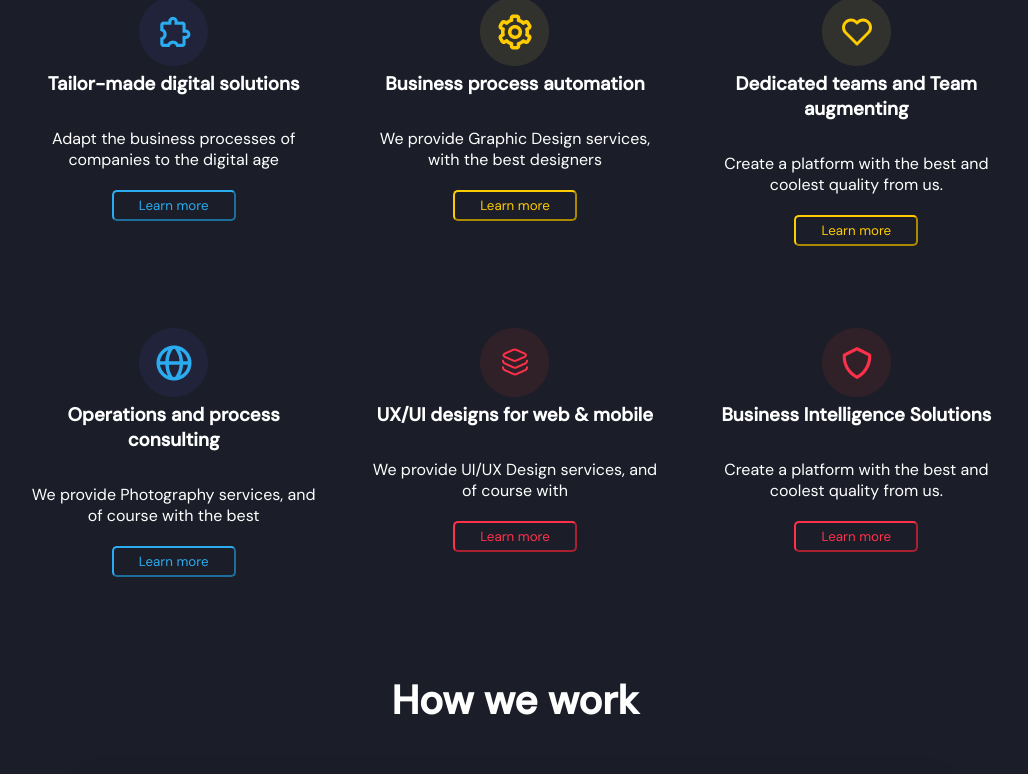
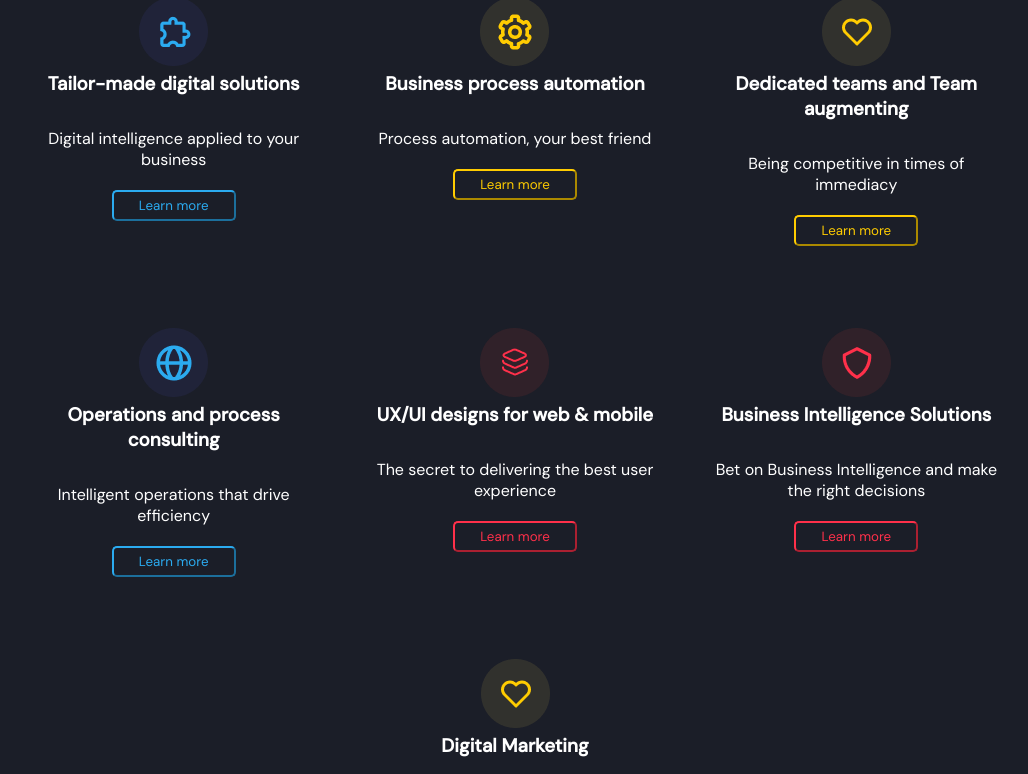
Before and after one commit to hectorRperez/webLeads, a Vue app: page / in a window 1280 px wide. Shown: the part 1033-1807 px from the top of the page, without its empty margins (125-1153 px from the left). Built offline with nearby package versions, Linux system fonts and the light colour scheme.

Commit message:
update our service

```diff
--- a/src/components/OurServices.vue
+++ b/src/components/OurServices.vue
@@ -59,6 +59,15 @@
         <h3>{{ $store.state.language.ourServices.BusinessIntelligence }}</h3>
         <p>{{ $store.state.language.ourServices.BusinessIntelligenceInfo }}</p>
         <button class="btnRed">
+          {{ $store.state.language.ourServices.btnKnowMore }}
+        </button>
+      </div>
+
+      <div class="item">
+        <img src="./../assets/img/Icon_7.png" alt="" />
+        <h3>{{ $store.state.language.ourServices.DigitalMarketing }}</h3>
+        <p>{{ $store.state.language.ourServices.DigitalMarketingInfo }}</p>
+        <button class="btnYellow">
           {{ $store.state.language.ourServices.btnKnowMore }}
         </button>
       </div>
--- a/src/languages/en.json
+++ b/src/languages/en.json
@@ -15,22 +15,25 @@
 		"InfoOurServices": "At WebLeads we help you to adapt your company's business processes so that you can focus on what really matters to you, thus facilitating the achievement of your goals, providing added value to your customers, and increasing the productivity of your resources.",
 
 		"DigitalSolution": "Tailor-made digital solutions",
-		"DigitalSolutionInfo": "Adapt the business processes of companies to the digital age",
+		"DigitalSolutionInfo": "Digital intelligence applied to your business",
 
 		"UIDesign": "UX/UI designs for web & mobile",
-		"UIDesignInfo": "We provide UI/UX Design services, and of course with",
+		"UIDesignInfo": "The secret to delivering the best user experience",
 
 		"Automatizacion": "Business process automation",
-		"AutomatizacionInfo": "We provide Graphic Design services, with the best designers",
+		"AutomatizacionInfo": "Process automation, your best friend",
 
 		"DedicatedTeam": "Dedicated teams and Team augmenting",
-		"DedicatedTeamInfo": "Create a platform with the best and coolest quality from us.",
+		"DedicatedTeamInfo": "Being competitive in times of immediacy",
 
 		"Operations": "Operations and process consulting",
-		"OperationsInfo": "We provide Photography services, and of course with the best",
+		"OperationsInfo": "Intelligent operations that drive efficiency",
 
 		"BusinessIntelligence": "Business Intelligence Solutions",
-		"BusinessIntelligenceInfo": "Create a platform with the best and coolest quality from us.",
+		"BusinessIntelligenceInfo": "Bet on Business Intelligence and make the right decisions",
+
+		"DigitalMarketing": "Digital Marketing",
+		"DigitalMarketingInfo": "Results-oriented digital strategie",
 
 		"btnKnowMore": "Learn more"
 	},
--- a/src/languages/es.json
+++ b/src/languages/es.json
@@ -15,22 +15,25 @@
 		"InfoOurServices": "En WebLeads te ayudamos a adaptar los procesos de negocio de tu empresa para que tu puedas dedicarte a lo que realmente te importa, facilitando de este modo la consecución de tus objetivos, aportando valor añadido a tus clientes, y aumentando la productividad de tus recursos.",
 
 		"DigitalSolution": "Soluciones digitales a medida",
-		"DigitalSolutionInfo": "Adaptar los procesos de negocio de las empresas a la era digita",
+		"DigitalSolutionInfo": "Inteligencia digital aplicada a tu negocio",
 
 		"UIDesign": "Diseños UX/UI para web y móvil",
-		"UIDesignInfo": "Brindamos servicios de Diseño UI/UX, y por supuesto con",
+		"UIDesignInfo": "El secreto para ofrecer la mejor experiencia de usuario",
 
 		"Automatizacion": "Automatización de procesos de negocio",
-		"AutomatizacionInfo": "Brindamos servicios de Diseño Gráfico, con los mejores diseñadores",
+		"AutomatizacionInfo": "La automatización de procesos, tu mejor amigo",
 
 		"DedicatedTeam": "Equipos dedicados y Team augmenting",
-		"DedicatedTeamInfo": "Cree una plataforma con la mejor y más fresca calidad de nuestra parte.",
+		"DedicatedTeamInfo": "Ser competitivos en tiempos de inmediatez",
 
 		"Operations": "Consultoría de operaciones y procesos",
-		"OperationsInfo": "Brindamos servicios de Fotografía, y por supuesto con los mejores",
+		"OperationsInfo": "Operaciones inteligentes que impulsan la eficiencia",
 
 		"BusinessIntelligence": "Soluciones de Business Intelligence",
-		"BusinessIntelligenceInfo": "Cree una plataforma con la mejor y más fresca calidad de nuestra parte.",
+		"BusinessIntelligenceInfo": "Apuesta en Business Intelligence y toma decisiones acertadas",
+
+		"DigitalMarketing": "Marketing Digital",
+		"DigitalMarketingInfo": "Estrategias digitales orientadas a resultados",
 
 		"btnKnowMore": "Saber más"
 	},
```
Also changed, not shown: src/assets/img/Icon_7.png (added).
